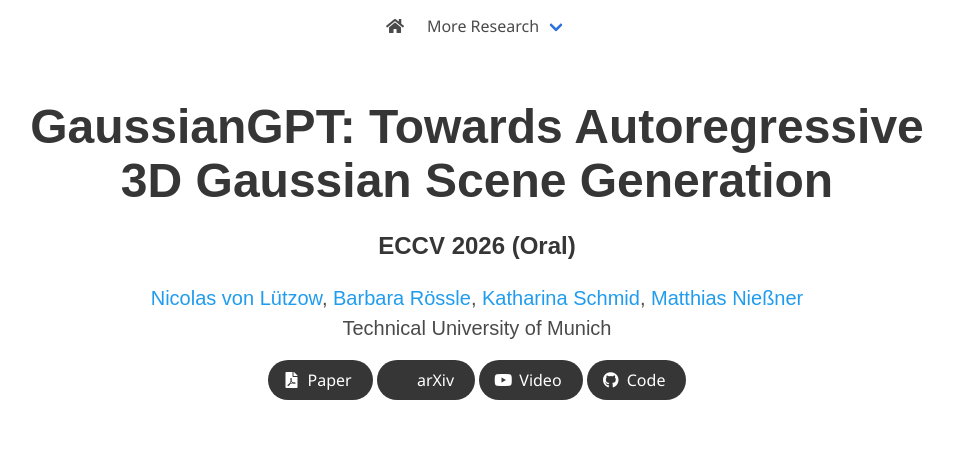
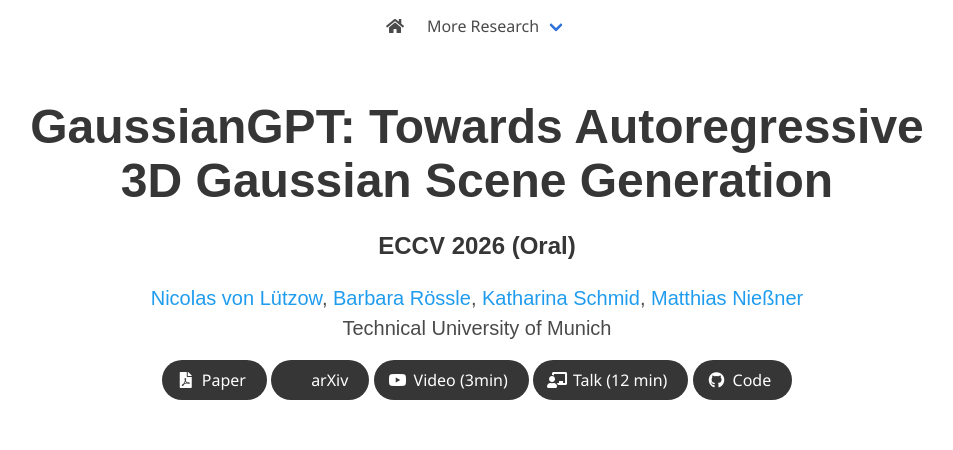
Before and after one commit to nicolasvonluetzow/GaussianGPT, a plain HTML site: page index.html in a window 1280 px wide. Shown: the top 450 px of the page, without its empty margins (163-1116 px from the left). Drawn offline with nearby package versions, Linux system fonts and the light colour scheme; some icons are missing; a web font is replaced by a local one.

Commit message:
Add 12min talk video

```diff
--- a/index.html
+++ b/index.html
@@ -124,7 +124,17 @@
                   <span class="icon">
                     <i class="fab fa-youtube"></i>
                   </span>
-                  <span>Video</span>
+                  <span>Video (3min)</span>
+                </a>
+              </span>
+
+              <span class="link-block">
+                <a href="https://youtu.be/13MA4iFV1_o?si=EkyI_cwYrVllPkzU"
+                   class="external-link button is-normal is-rounded is-dark">
+                  <span class="icon">
+                    <i class="fas fa-chalkboard-teacher"></i>
+                  </span>
+                  <span>Talk (12 min)</span>
                 </a>
               </span>
 
```
